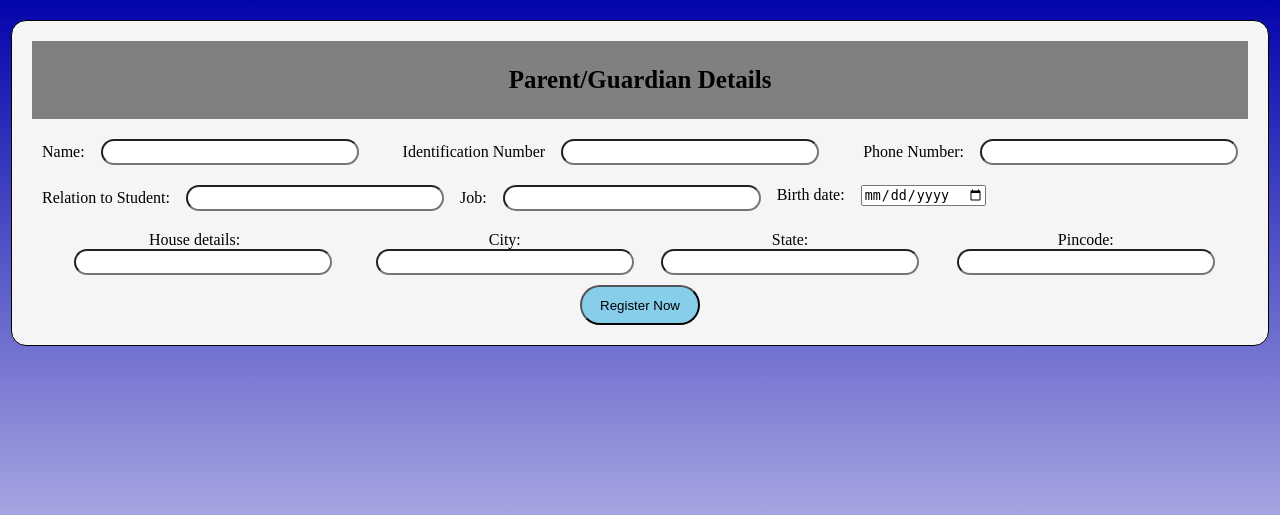
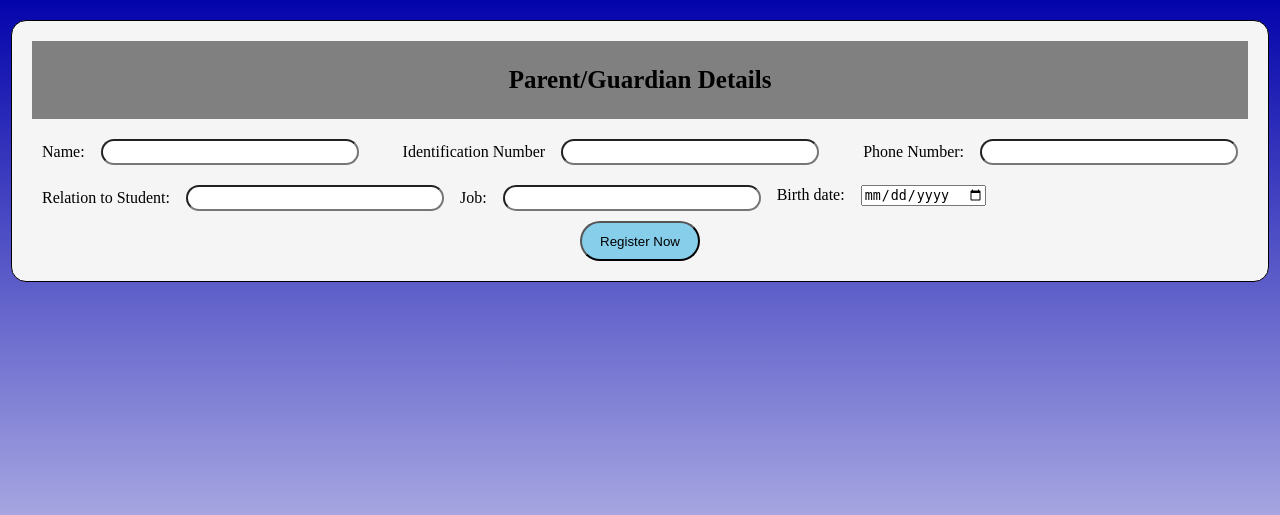
Before and after one commit to divyanshu290504/Hostel_Management, a Flask app: page /addParent in a window 1280 px wide. Shown: the top 515 px of the page. Run offline with Flask 3, Linux system fonts and the light colour scheme.

Commit message:
Update addParent.html

```diff
--- a/login/templates/addParent.html
+++ b/login/templates/addParent.html
@@ -12,21 +12,16 @@
             <p>Parent/Guardian Details</p>
         </div>
         <div class="line-center">
-            <div>Name:&emsp;<input type="text" id="name" name="name" placeholder="" class="input-box"></div>
-            <div>&emsp;Identification Number&emsp;<input type="text" name="identificationNumber" id="identi" placeholder="" class="input-box"></div>
-            <div>&emsp;Phone Number:&emsp;<input type="text" name="phoneNumber" id="name" placeholder="" class="input-box"></div>
+            <div>Name:&emsp;<input type="text" id="name" name="PName" placeholder="" class="input-box"></div>
+            <div>&emsp;Identification Number&emsp;<input type="text" name="PIdentification_No" id="identi" placeholder="" class="input-box"></div>
+            <div>&emsp;Phone Number:&emsp;<input type="text" name="PPhone_No" id="name" placeholder="" class="input-box"></div>
         </div>
         <div class="line">
-            <div>Relation to Student:&emsp;<input type="text" name="relation" class="input-box"></div>
-            <div>&emsp;Job:&emsp;<input type="text" id="name" name="job" placeholder="" class="input-box"></div>
-            <div>&emsp;Birth date:&emsp;<input type="date" name="birthDate" id="bday"></div>
+            <div>Relation to Student:&emsp;<input type="text" name="PRelation" class="input-box"></div>
+            <div>&emsp;Job:&emsp;<input type="text" id="name" name="PJob" placeholder="" class="input-box"></div>
+            <div>&emsp;Birth date:&emsp;<input type="date" name="PDOB" id="bday"></div>
         </div>
-        <div class="line-center">
-            <div>House details:&emsp;<input type="text" name="house" class="input-box"></div>
-            <div>&emsp;City:&emsp;<input type="text" id="name" name="city" placeholder="" class="input-box"></div>
-            <div>&emsp;State:&emsp;<input type="text" name="state" class="input-box"></div>
-            <div>&emsp;Pincode:&emsp;<input type="text" id="name" name="pincode" placeholder="" class="input-box"></div>
-        </div>
+
         <div id="submit">
             <input type="submit" class="btn" value="Register Now"></br>
         </div>
```
